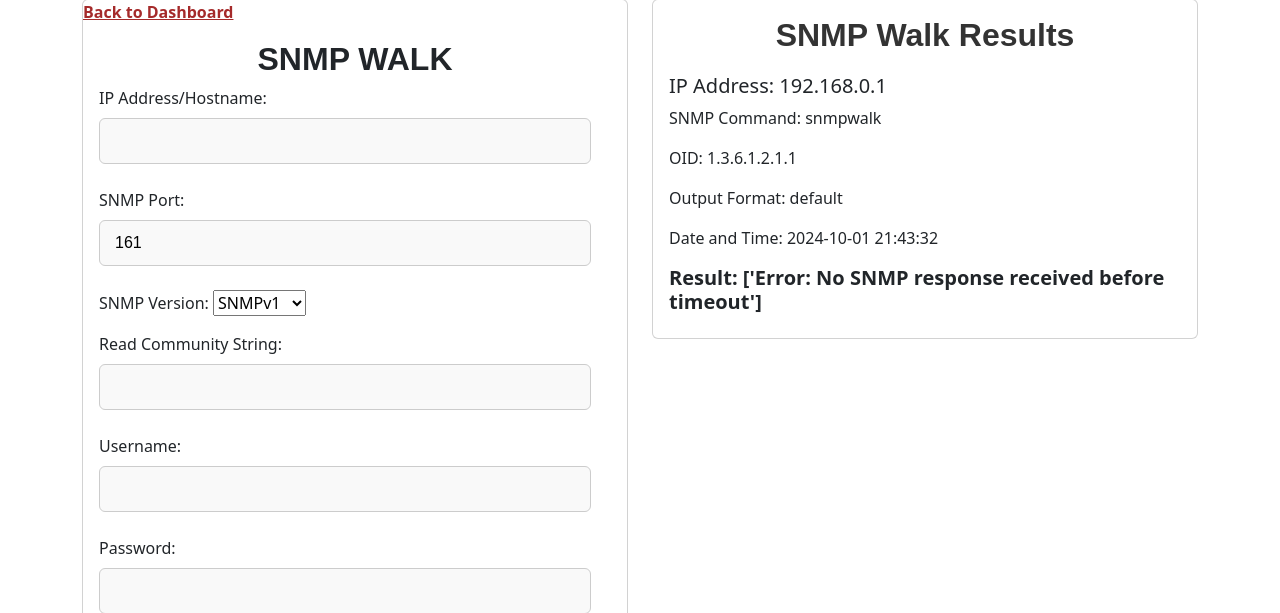
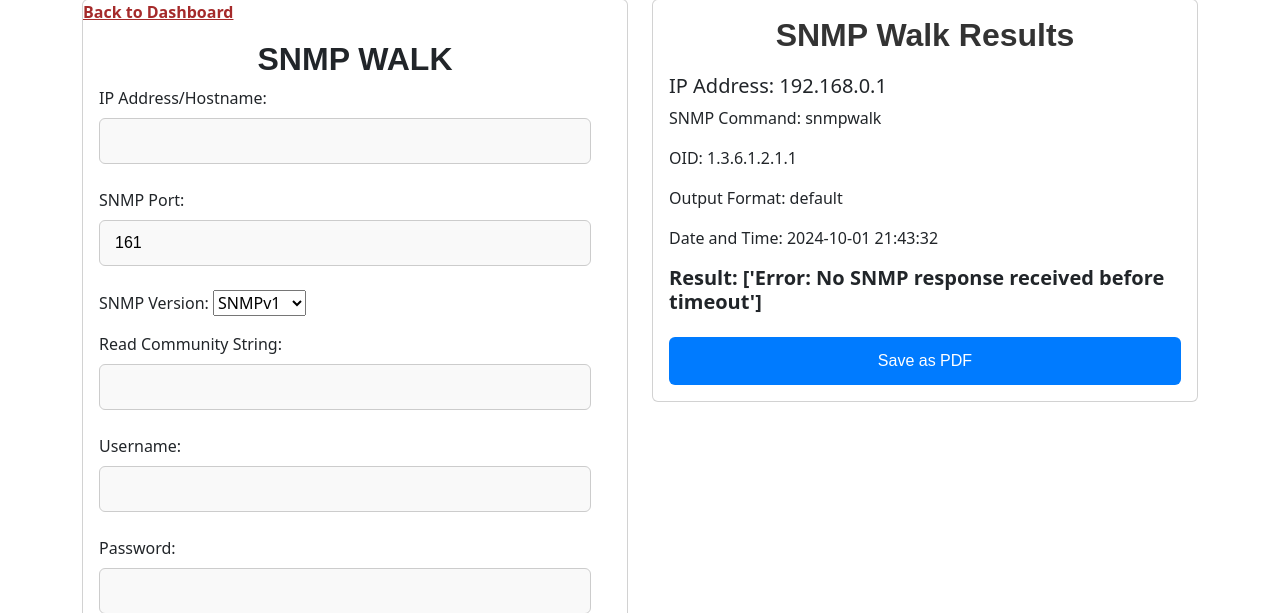
Before and after one commit to mustahidhasan/nms_system, a Django app: template nms/templates/DASHBOARD/snmp_walk.html in a window 1280 px wide. Shown: the part 49-662 px from the top of the page. Run offline with Django 4.2, Linux system fonts and the light colour scheme; the template is opened without the code that fills it: values that come from a table or form of the project are taken from there, others are empty; data comes from the database, SQL or seed files in the repository; both versions use the stored data as it was after the commit; some libraries are stand-ins or nearby versions.

Commit message:
pdf saved

```diff
--- a/nms/templates/DASHBOARD/snmp_walk.html
+++ b/nms/templates/DASHBOARD/snmp_walk.html
@@ -1,4 +1,3 @@
-
 {% load static %}
 
 <!DOCTYPE html>
@@ -11,6 +10,9 @@
     <!-- Bootstrap CSS -->
     <link href="https://cdn.jsdelivr.net/npm/bootstrap@5.3.0-alpha1/dist/css/bootstrap.min.css" rel="stylesheet">
     <link rel="stylesheet" type="text/css" href="{% static 'css/user.css' %}">
+    <script src="https://cdnjs.cloudflare.com/ajax/libs/jspdf/2.5.1/jspdf.umd.min.js"></script>
+    <script src="https://cdnjs.cloudflare.com/ajax/libs/dompurify/2.3.0/purify.min.js"></script>
+    <script src="https://cdnjs.cloudflare.com/ajax/libs/html2canvas/1.4.1/html2canvas.min.js"></script>
 </head>
 <body>
     <div class="container mt-5">
@@ -27,27 +29,22 @@
                             <button class="btn btn-primary w-100" type="submit">Walk OID</button>
                         </form>
                         <br>
-
                     </div>
                 </div>
             </div>
             <div class="col-md-6">
                 <div class="card">
-                    <div class="card-body">
+                    <div class="card-body" id="contentToPrint">
                         <h1>SNMP Walk Results</h1>
-
                         <li class="list-group-item">
                             <h5>IP Address: {{ result.ip_address }}</h5>
                             <p>SNMP Command: {{ result.snmp_command }}</p>
                             <p>OID: {{ result.oid }}</p>
                             <p>Output Format: {{ result.output_format }}</p>
                             <p>Date and Time: {{ result.created_at|date:"Y-m-d H:i:s" }}</p>
-                            <h5 style="font-weight: bold;">Result: {{result.result}}</h5>
-                            <!-- Add any additional fields here -->
+                            <h5 style="font-weight: bold;">Result: {{ result.result }}</h5>
                         </li>
-
-
-
+                        <button id="save-pdf" class="btn btn-primary">Save as PDF</button>
                     </div>
                 </div>
             </div>
@@ -58,14 +55,35 @@
     <script src="https://cdn.jsdelivr.net/npm/bootstrap@5.3.0-alpha1/dist/js/bootstrap.bundle.min.js"></script>
 
     <script>
-        function togglePassword() {
-            var passwordField = document.getElementById("password");
-            if (passwordField.type === "password") {
-                passwordField.type = "text";
-            } else {
-                passwordField.type = "password";
-            }
-        }
+        document.getElementById('save-pdf').addEventListener('click', function () {
+            const content = document.getElementById('contentToPrint');
+
+            // Use html2canvas to render the HTML as an image
+            html2canvas(content).then(canvas => {
+                const imgData = canvas.toDataURL('image/png');
+                const { jsPDF } = window.jspdf;
+                const pdf = new jsPDF();
+                const imgWidth = 190; // Adjust width as needed
+                const pageHeight = pdf.internal.pageSize.height;
+                const imgHeight = (canvas.height * imgWidth) / canvas.width;
+                let heightLeft = imgHeight;
+
+                let position = 0;
+
+                pdf.addImage(imgData, 'PNG', 10, position, imgWidth, imgHeight);
+                heightLeft -= pageHeight;
+
+                while (heightLeft >= 0) {
+                    position = heightLeft - imgHeight;
+                    pdf.addPage();
+                    pdf.addImage(imgData, 'PNG', 10, position, imgWidth, imgHeight);
+                    heightLeft -= pageHeight;
+                }
+
+                // Save the PDF with a filename
+                pdf.save('snmp_walk_results.pdf');
+            });
+        });
     </script>
 </body>
 </html>
```
Also changed, not shown: nms/db.sqlite3.
